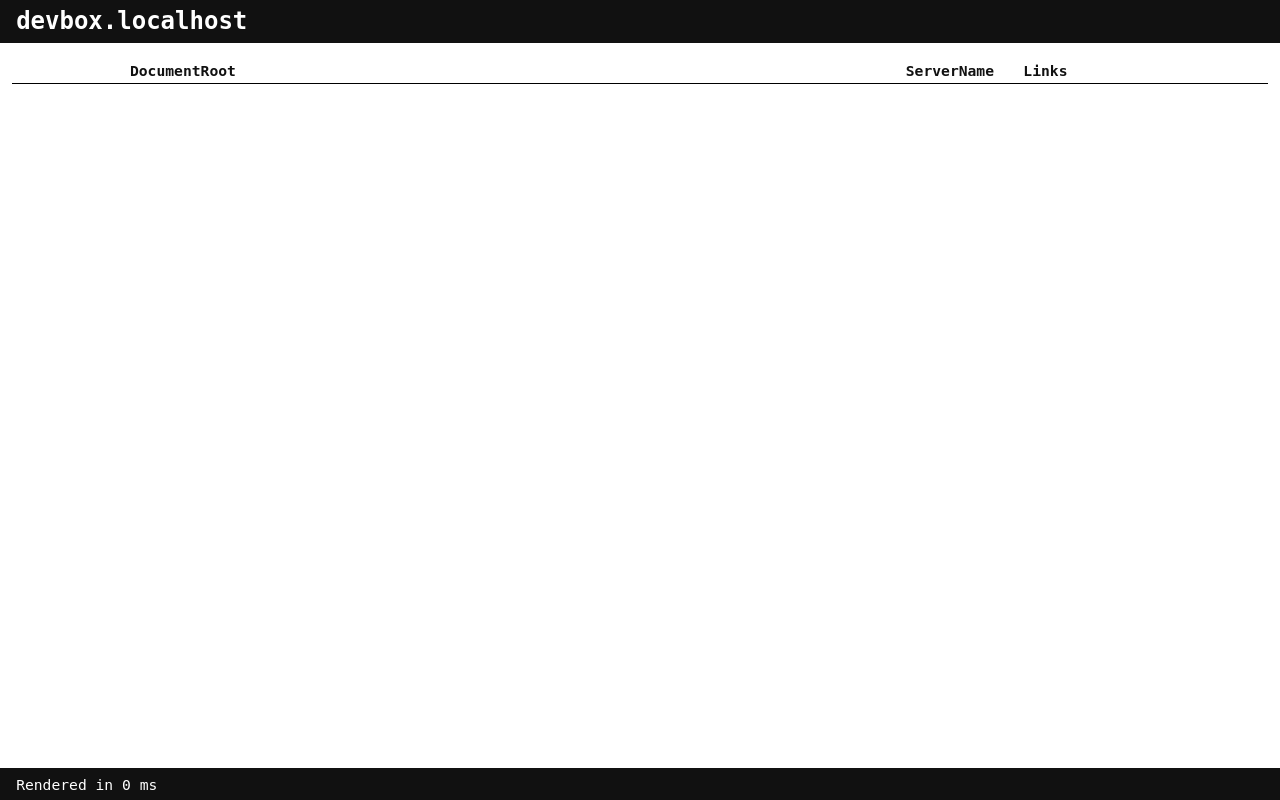
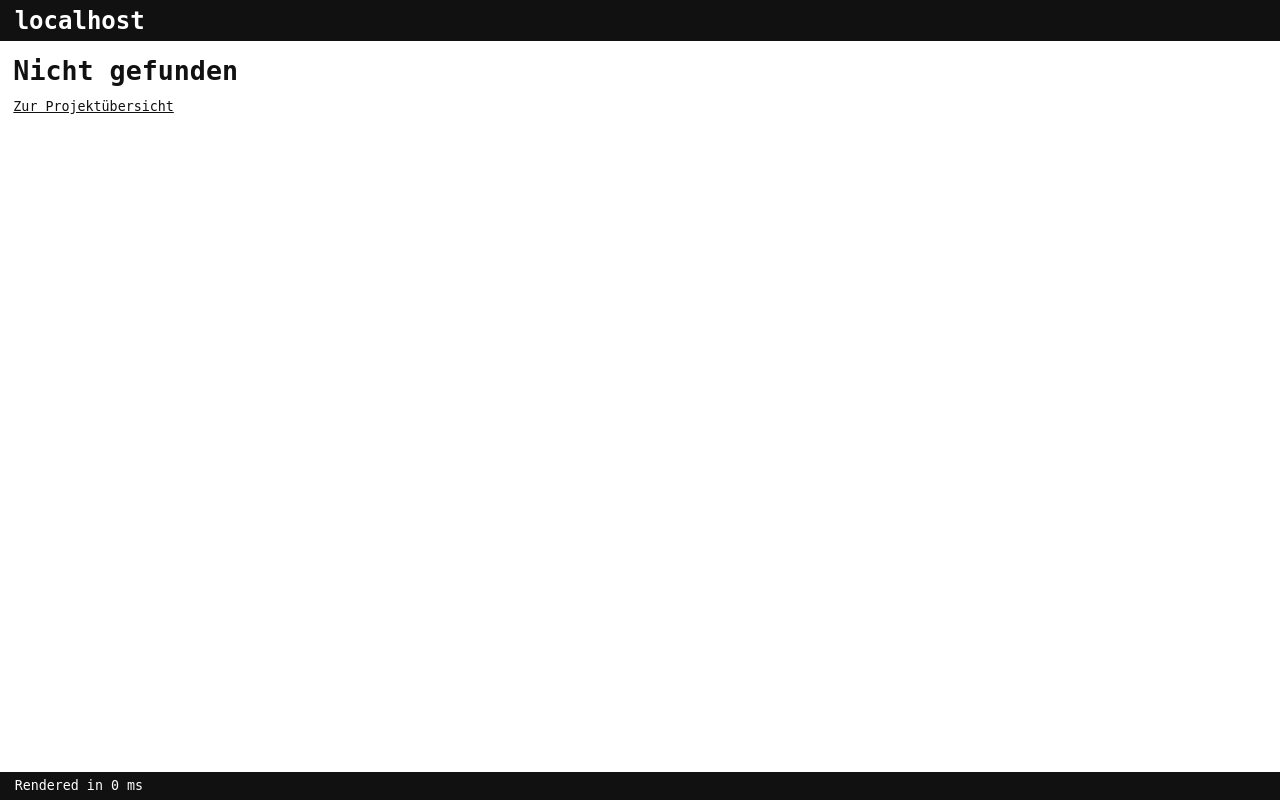
Before and after one commit to menatwork/Devbox-, a PHP site: page /index.php?page= in a window 1280 px wide. Run offline with PHP 8.4, Linux system fonts and the light colour scheme; lists and menus that the app fills with data are empty; some libraries are stand-ins or nearby versions.

Commit message:
tweak shell

```diff
--- a/shell/devbox.php
+++ b/shell/devbox.php
@@ -1,10 +1,11 @@
 <?php
 define('DEVBOX_PROJECTS_DIR'    , '/var/www/projects');
+define('DEVBOX_HOSTNAME'        , 'devbox.localhost');
 
-define("PROJECT_TYPE_UNKNOWN"   , "unknown");
-define("PROJECT_TYPE_CONTAO3"   , "contao3");
-define("PROJECT_TYPE_CONTAO4"   , "contao4");
-define("PROJECT_TYPE_CRAFTCMS3" , "craftcms3");
+define('PROJECT_TYPE_UNKNOWN'   , 'unknown');
+define('PROJECT_TYPE_CONTAO3'   , 'contao3');
+define('PROJECT_TYPE_CONTAO4'   , 'contao4');
+define('PROJECT_TYPE_CRAFTCMS3' , 'craftcms3');
 
 class Project {
   public $serverName;
@@ -18,21 +19,21 @@ class Project {
   }
 
   public function links(): string {
-    $html = "";
+    $html = '';
 
     switch ($this->type) {
       case PROJECT_TYPE_CONTAO3:
-        $html .= html_link("/contao",             "http://" . $this->serverName . "/contao");
-        $html .= html_link("/contao/install.php", "http://" . $this->serverName . "/contao/install.php");
-	break;
+        $html .= html_link('/contao',             'http://' . $this->serverName . '/contao');
+        $html .= html_link('/contao/install.php', 'http://' . $this->serverName . '/contao/install.php');
+        break;
 
       case PROJECT_TYPE_CONTAO4:
-        $html .= html_link("/contao",         "http://" . $this->serverName . "/contao");
-        $html .= html_link("/contao/install", "http://" . $this->serverName . "/contao/install");
+        $html .= html_link('/contao',         'http://' . $this->serverName . '/contao');
+        $html .= html_link('/contao/install', 'http://' . $this->serverName . '/contao/install');
         break;
 
       case PROJECT_TYPE_CRAFTCMS3:
-        $html .= html_link("/admin", "http://" . $this->serverName . "/admin");
+        $html .= html_link('/admin', 'http://' . $this->serverName . '/admin');
         break;
     }
 
@@ -40,14 +41,14 @@ class Project {
   }
 }
 
-function find_projects(): array {
+function devbox_find_projects(): array {
   $projects = [];
 
-  foreach (glob(DEVBOX_PROJECTS_DIR . "/*/.devbox.yml") as $schema_file) {
+  foreach (glob(DEVBOX_PROJECTS_DIR . '/*/.devbox.yml') as $schema_file) {
     $raw_yaml = file_get_contents($schema_file);
     $schema = yaml_parse($raw_yaml);
 
-    $webroot = $schema["project"]["webroot"];
+    $webroot = $schema['project']['webroot'];
     if (!isset($webroot)) {
       continue;
     }
@@ -56,7 +57,7 @@ function find_projects(): array {
     $name          = basename($dir);
     $document_root = realpath("$dir/$webroot");
     $host          = "$name." . DEVBOX_HOSTNAME;
-    $type          = $schema["project"]["type"];
+    $type          = $schema['project']['type'] ?? PROJECT_TYPE_UNKNOWN;
 
     $projects[] = new Project($document_root, $type, $host);
   }
--- a/shell/index.php
+++ b/shell/index.php
@@ -1,48 +1,32 @@
 <?php
 require_once "devbox.php";
+
 $start = microtime(true);
+$page = 'pages/projects.php';
+
+if (isset($_GET['page'])) {
+  $page = 'pages/' . $_GET['page'] . '.php';
+}
+
+if (!file_exists($page)) {
+  $page = 'pages/not-found.php';
+}
+
+ob_start();
+require_once $page;
+$page_body = ob_get_clean();
 ?>
 <!DOCTYPE html>
-<link rel="stylesheet" href="style.css">
-<link rel="icon" type="image/png" href="/img/favicon.png" sizes="32x32">
-<title>devbox.localhost</title>
+<link rel="stylesheet" href="//<?= DEVBOX_HOSTNAME ?>/style.css">
+<link rel="icon" type="image/png" href="//<?= DEVBOX_HOSTNAME ?>/img/favicon.png" sizes="32x32">
+<title><?= $page_title ?> • <?= DEVBOX_HOSTNAME ?></title>
 
 <header class="page-header">
-
-  <h1 class="page-title">devbox.localhost</h1>
-
+  <h1 class="page-title"><?= DEVBOX_HOSTNAME ?></h1>
 </header>
 
 <main class="page-main">
-
-  <table class="vhosts">
-    <tr>
-      <th></th>
-      <th><code>DocumentRoot</code></th>
-      <th><code>ServerName</code></th>
-      <th>Links</th>
-    </tr>
-    <?php foreach (find_projects() as $p): ?>
-      <tr>
-	<td>
-	  <img class="project-icon" src="/img/icon-<?= $p->type ?>.png" alt="<?= $p->type ?>">
-	</td>
-
-	<td>
-	  <code><?= $p->documentRoot ?></code>
-	</td>
-
-	<td>
-	  <a href="http://<?= $p->serverName ?>"><?= $p->serverName ?></a>
-	</td>
-
-	<td class="project-links">
-	  <?= $p->links() ?>
-	</td>
-      </tr>
-    <?php endforeach; ?>
-  </table>
-
+  <?= $page_body ?>
 </main>
 
 <footer class="page-footer">
--- /dev/null
+++ b/shell/pages/not-found.php
@@ -0,0 +1,7 @@
+<?php
+$page_title = "Nicht gefunden";
+?>
+<h1>Nicht gefunden</h1>
+<p>
+  <a href="http://<?= DEVBOX_HOSTNAME ?>/">Zur Projektübersicht</a>
+</p>
--- a/shell/style.css
+++ b/shell/style.css
@@ -5,7 +5,7 @@
   --color-border     : #000;
 
   --font-size-big    : 18pt;
-  --font-size-normal : 11pt;
+  --font-size-normal : 10pt;
 }
 
 body {
@@ -40,7 +40,7 @@ a {
 
 .page-main {
   flex-grow: 1;
-  padding: .5em .8em;
+  padding: 1em;
 }
 
 .page-title {
@@ -77,7 +77,7 @@ a {
 
 .vhosts td, .vhosts th {
   text-align: left;
-  padding: .3em 1em;
+  padding: .5em 1em;
 }
 
 .project-icon {
```
Also changed, not shown: shell/pages/projects.php (added, +30 -0 lines), shell/.htaccess (added), 1 other file.
